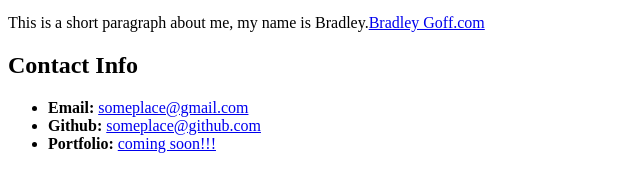
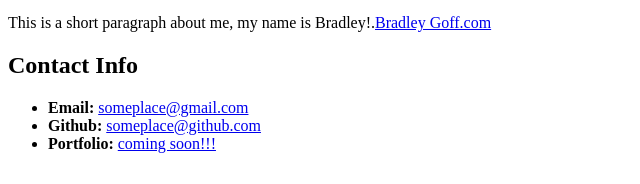
Before and after one commit to bg9892/bio, a plain HTML site: page bio.html in a window 1280 px wide. Shown: the part 333-517 px from the top of the page, 0-640 px from the left. Drawn offline with Linux system fonts and the light colour scheme.

Commit message:
add ! to end of paragraph

```diff
--- a/bio.html
+++ b/bio.html
@@ -11,7 +11,7 @@
 
     <a href="https://via.placeholder.com"><img src="https://via.placeholder.com/200"></a>
 
-    <p>This is a short paragraph about me, my name is Bradley.<a href="#">Bradley Goff.com</a></p>
+    <p>This is a short paragraph about me, my name is Bradley!.<a href="#">Bradley Goff.com</a></p>
 
     <h2>Contact Info</h2>
 
```
